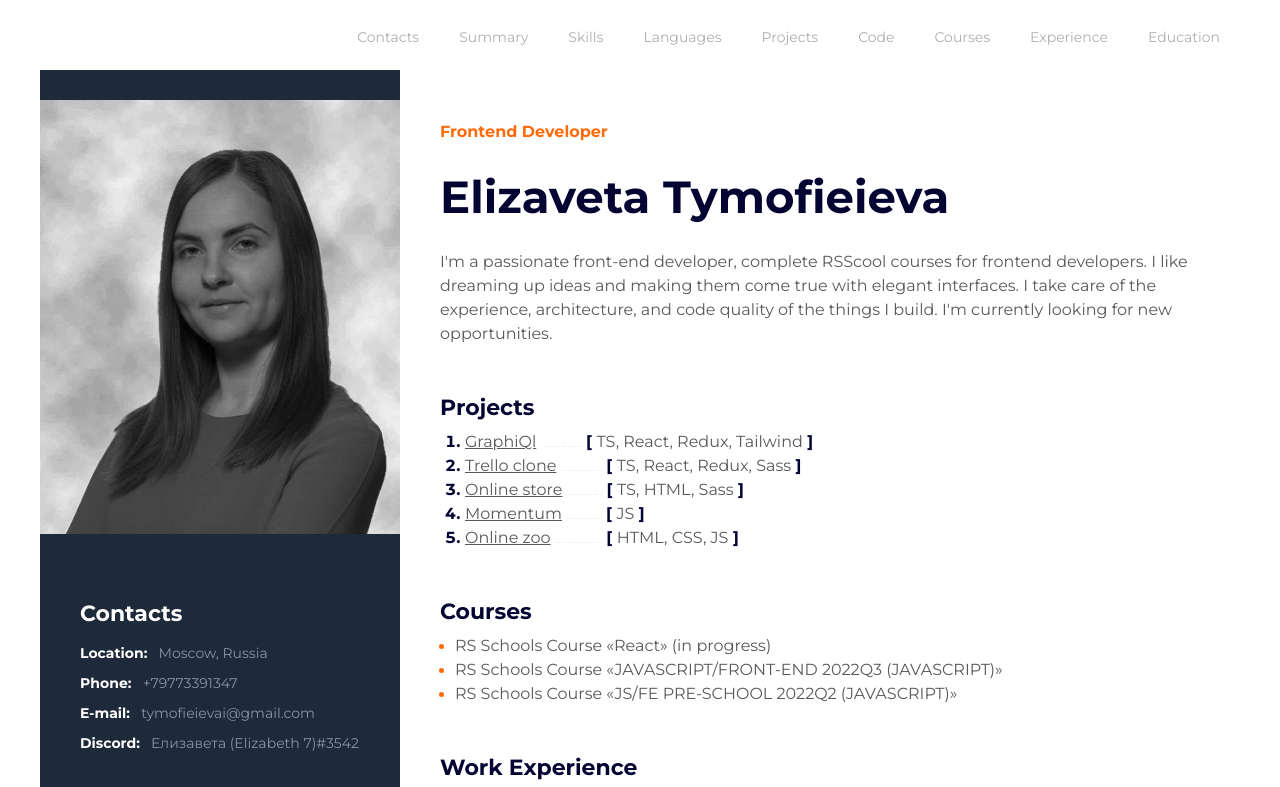
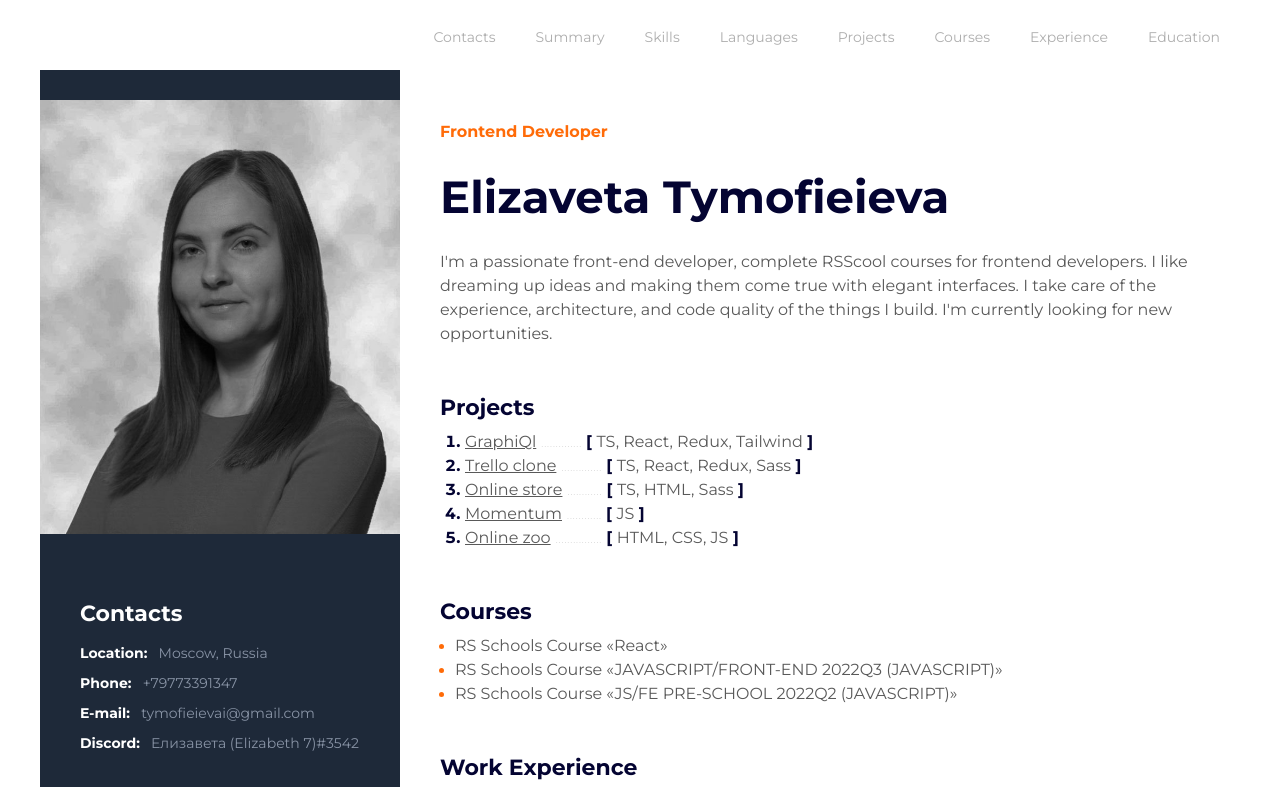
Before and after one commit to ElizabethT7/CV, a plain HTML site: page index.html in a window 1280 px wide. Shown: the top 787 px of the page. Drawn offline with Linux system fonts and the light colour scheme.

Commit message:
fix: correct header and course information

```diff
--- a/index.html
+++ b/index.html
@@ -18,7 +18,6 @@
           <li class="nav-item"><a href="#skills" class="nav-link">Skills</a></li>
           <li class="nav-item"><a href="#lengueges" class="nav-link">Languages</a></li>
           <li class="nav-item"><a href="#projects" class="nav-link">Projects</a></li>
-          <li class="nav-item"><a href="#code" class="nav-link">Code</a></li>
           <li class="nav-item"><a href="#courses" class="nav-link">Courses</a></li>
           <li class="nav-item"><a href="#experience" class="nav-link">Experience</a></li>
           <li class="nav-item"><a href="#education" class="nav-link">Education</a></li>
@@ -151,7 +150,7 @@
             <ul class="courses-list">
               <li class="item">
                 <a href="https://rs.school/react/" class="courses__link">
-                  RS Schools Course «React» (in progress)
+                  RS Schools Course «React»
                 </a>
               </li>
               <li class="item">
```
